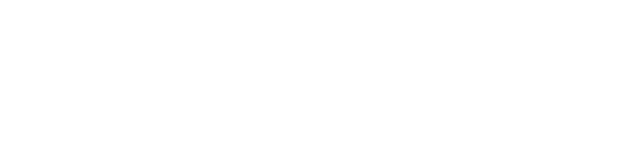
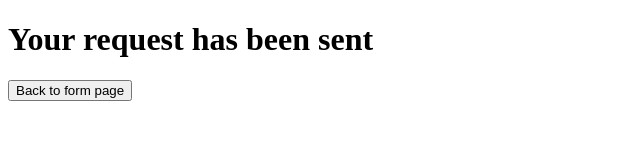
Before and after one commit to crex424/Contact-Form, a website: page views/confirm.html in a window 1280 px wide. Shown: the whole page, without its empty margins (0-640 px from the left). Drawn offline with Linux system fonts and the light colour scheme.

Commit message:
Converted div to main tag and populated confirm page

```diff
--- a/views/confirm.html
+++ b/views/confirm.html
@@ -6,6 +6,8 @@
     <title>Document</title>
 </head>
 <body>
+    <h1>Your request has been sent</h1>
 
+    <button onclick="location.href='/'">Back to form page</button>
 </body>
 </html>
```
Also changed, not shown: views/home.html (+2 -2 lines).
